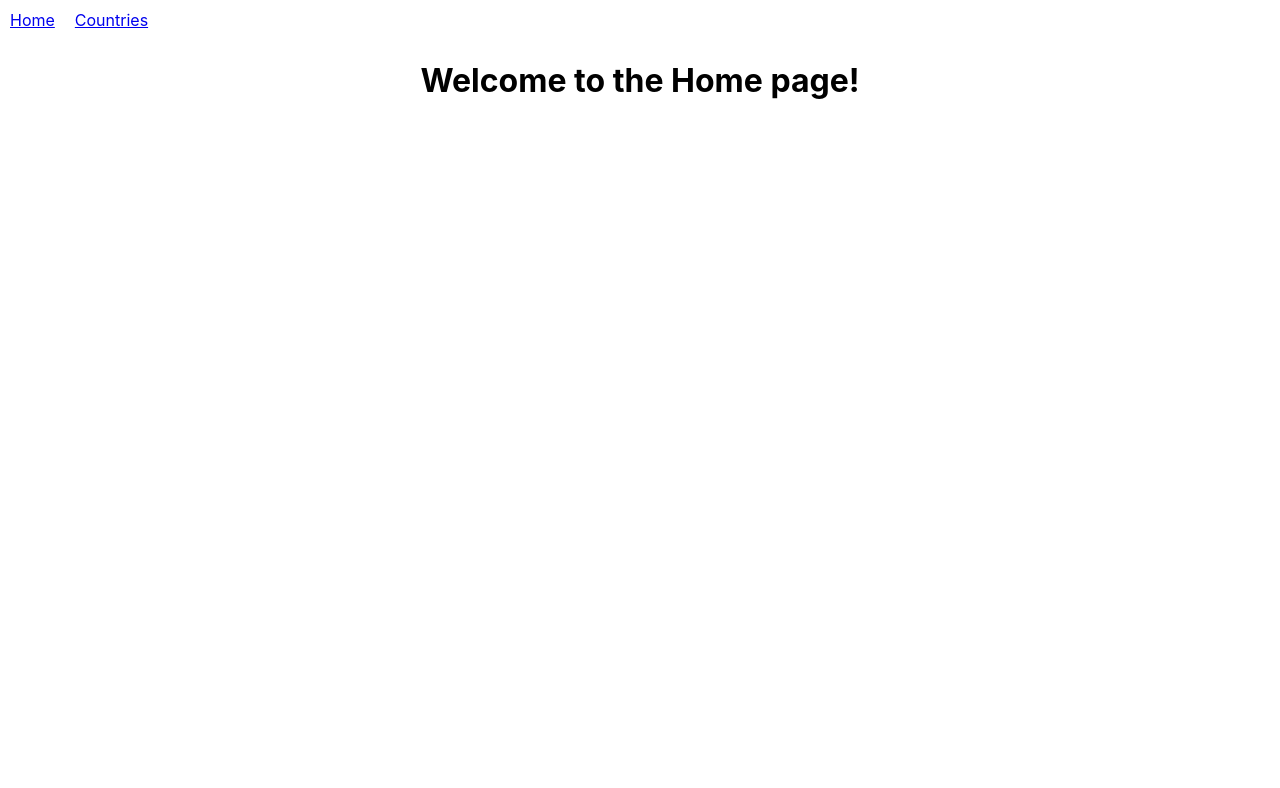
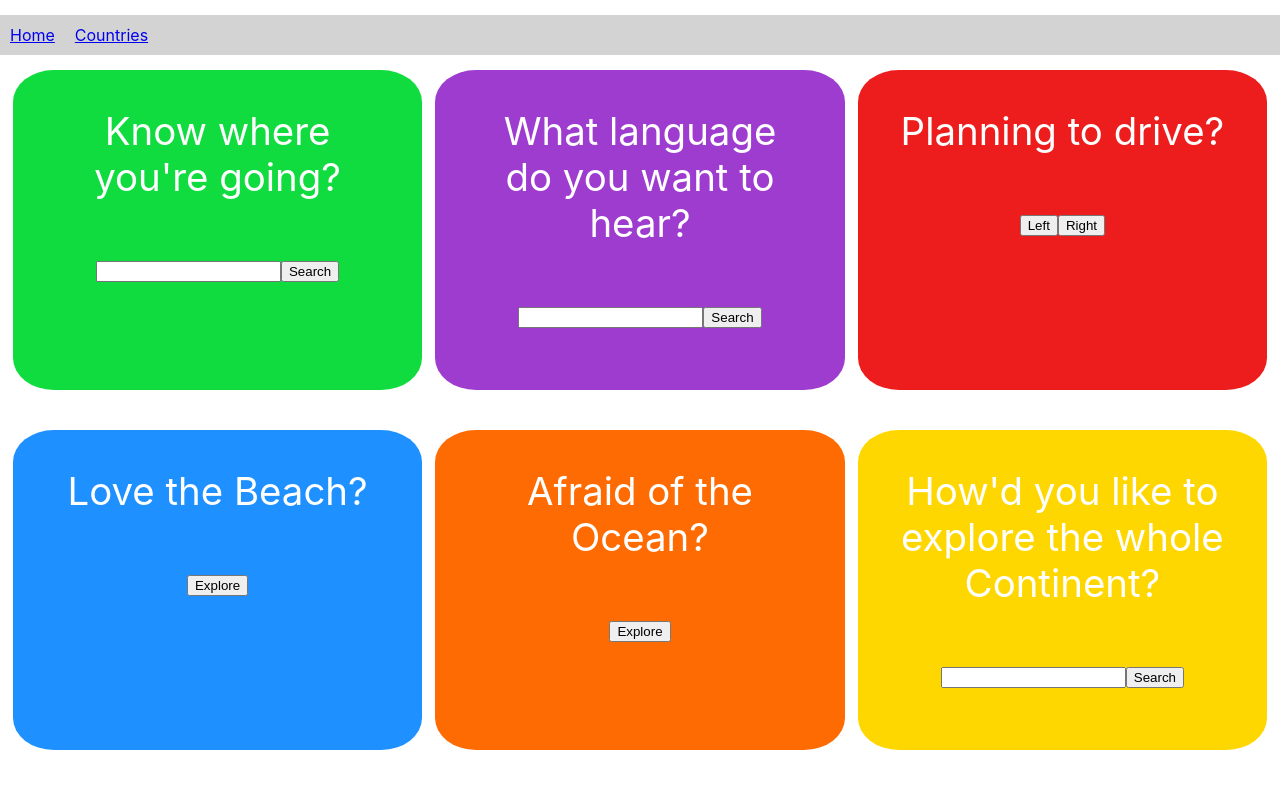
Before and after one commit to austinih/Country_Selector, a React (Create React App) app in the folder country_app/: page / in a window 1280 px wide. Shown: the top 788 px of the page. Built offline with nearby package versions, Linux system fonts and the light colour scheme.

Commit message:
basic Home bapge CSS

```diff
--- a/country_app/src/App.css
+++ b/country_app/src/App.css
@@ -1,9 +1,33 @@
 .App {
   text-align: center;
+}
+.homeGrid {
+  display: flex;
+  justify-content: space-evenly;
+  ;
+}
+.homeBox {
+  border-radius: 10%;
+  width: 32vw;
+  height: 40vh;
+  color: white;
+  font-size: 3vw;
+  vertical-align: middle;
+}
+p {
+  padding-left: 10%;
+  padding-right: 10%;
+}
+.spacer {
+  width:100vw;
+  height: 5vh;
 }
 .navBar{
   display: flex;
   justify-content: left;
+  margin-top: 15px;
+  margin-bottom: 15px;
+  background-color: lightgray;
 }
 .navLink {
   padding: 10px;
--- a/country_app/src/components/Home.js
+++ b/country_app/src/components/Home.js
@@ -1,7 +1,54 @@
 export default function Home () {
     return (
         <div>
-            <h1>Welcome to the Home page!</h1>
+            <div >
+                <div className="homeGrid">
+                    <div className="homeBox" style={{backgroundColor: 'rgb(16, 220, 64)'}}>
+                        <p>Know where you're going?</p>
+                        <input />
+                        <button>Search</button>
+                    </div>
+                    <div className="homeBox" style={{backgroundColor: 'rgb(158, 60, 208)'}}>
+                        <p>What language do you want to hear?</p>
+                        <input list='languages'/>
+                            <datalist id="languages">
+                                <option value="French" />
+                                <option value="Korean" />
+                            </datalist>
+                        <button>Search</button>
+                    </div>
+                    <div className="homeBox" style={{backgroundColor: 'rgb(237, 29, 29)'}}>
+                        <p>Planning to drive?</p>
+                        <button>Left</button>
+                        <button>Right</button>
+                    </div>
+                </div>
+                <div className="spacer"></div>
+                <div className="homeGrid">
+                    <div className="homeBox" style={{backgroundColor: 'dodgerblue'}}>
+                        <p>Love the Beach?</p>
+                        <button>Explore</button>
+                    </div>
+                    <div className="homeBox" style={{backgroundColor: 'rgb(254, 107, 3)'}}>
+                        <p>Afraid of the Ocean?</p>
+                        <button>Explore</button>
+                    </div>
+                    <div className="homeBox" style={{backgroundColor: 'gold'}}>
+                        <p>How'd you like to explore the whole Continent?</p>
+                        <input list='regions'/>
+                            <datalist id="regions">
+                                <option value="North America" />
+                                <option value="South America" />
+                                <option value="Europe" />
+                                <option value="Asia" />
+                                <option value="Africa" />
+                                <option value="Australia" />
+
+                            </datalist>
+                        <button>Search</button>
+                    </div>
+                </div>
+            </div>
         </div>
     )
 }
```
